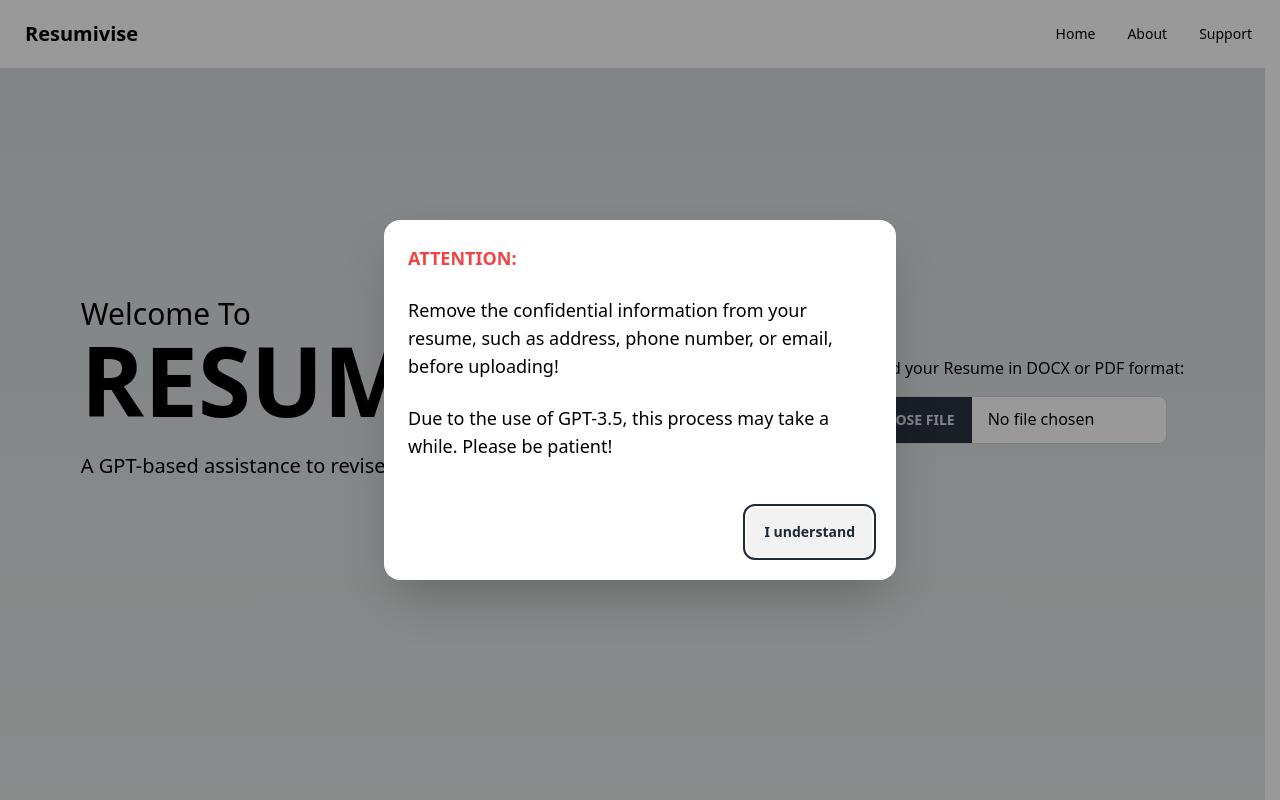
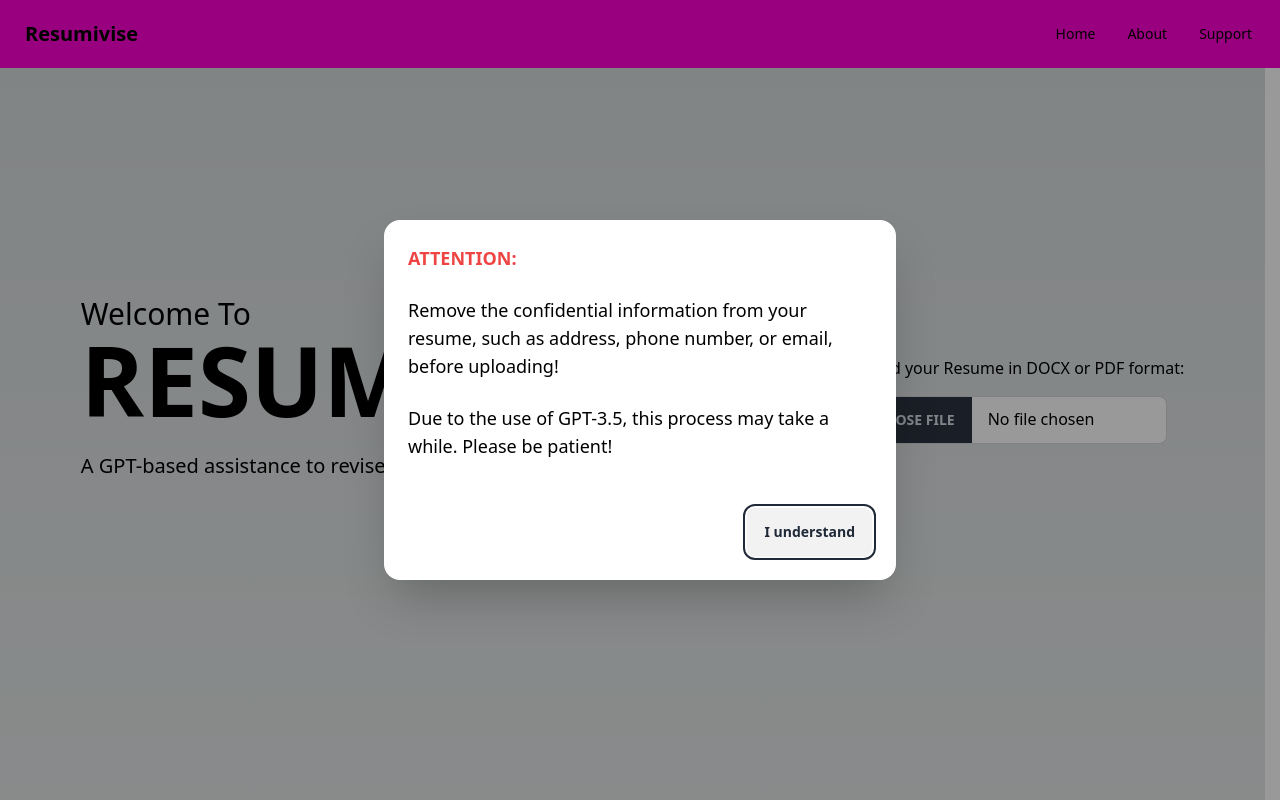
Before and after one commit to PooriaT/Resumivise, a Next.js app in the folder frontend/: page / in a window 1280 px wide. Shown: the top 800 px of the page. Built offline with nearby package versions, Linux system fonts and the light colour scheme.

Commit message:
create header component

```diff
--- a/frontend/components/Header.tsx
+++ b/frontend/components/Header.tsx
@@ -2,14 +2,14 @@
 
 export default function Header() {
   return (
-    <nav className="navbar fixed bg-base-100">
+    <nav className="navbar fixed bg-secondary z-10">
       <div className="flex-1">
         <a className="btn btn-ghost text-xl">Resumivise</a>
       </div>
       <div className="flex-none">
         <ul className="menu menu-horizontal px-1">
         <li>
-          <Link href="#home">
+          <Link href="/">
             Home
           </Link>
         </li>
```
